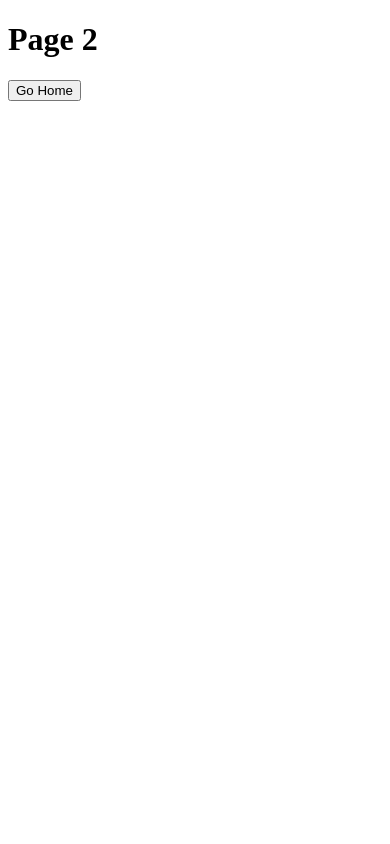
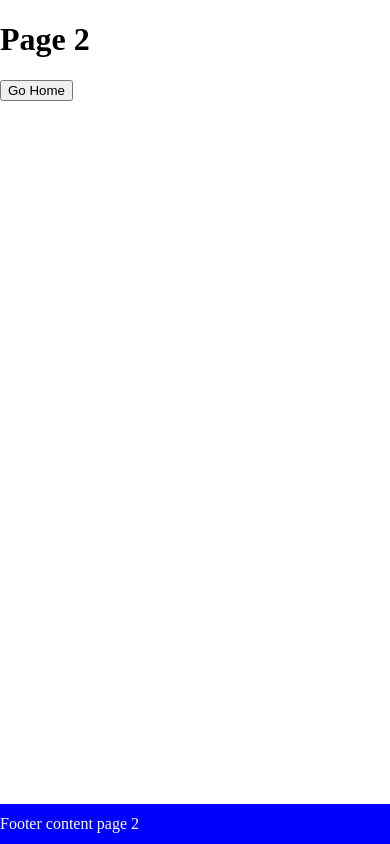
Before and after one commit to blefebvre/cordova-native-transition-playground, a plain HTML site: page www/page2.html in a window 390 px wide. Drawn offline with Linux system fonts and the light colour scheme; some packages are replaced by stand-ins of ours.

Commit message:
Cleaned up

```diff
--- a/www/js/index.js
+++ b/www/js/index.js
@@ -41,7 +41,7 @@ var app = {
         window.plugins.nativepagetransitions.slide(
             {
                 'href': destination,
-                'fixedPixelsTop': 40,
+                //'fixedPixelsTop': 40,
                 'fixedPixelsBottom': 40
             },
             function success(msg) {
@@ -57,7 +57,7 @@ var app = {
             {
                 'direction': 'right',
                 'href': 'index.html',
-                'fixedPixelsTop': 40,
+                //'fixedPixelsTop': 40,
                 'fixedPixelsBottom': 40
             },
             function success(msg) {
--- a/www/page2.html
+++ b/www/page2.html
@@ -1,10 +1,35 @@
 <!DOCTYPE html>
 <html>
+    <head>
+        <style>
+            body {
+                height: 100%;
+                padding: 0;
+                margin: 0;
+            }
+
+            footer {
+                position: absolute;
+                bottom: 0;
+                width: 100%;
+                height: 40px;
+                background-color: blue;
+                color: white;
+                line-height: 40px;
+                margin: 0;
+                padding: 0;
+            }
+        </style>
+    </head>
     <body>
         <h1>Page 2</h1>
 
         <button onclick="app.goHome()">Go Home</button>
 
+        <footer>
+            Footer content page 2
+        </footer>
+
         <script type="text/javascript" src="js/index.js"></script>
         <script type="text/javascript" src="cordova.js"></script>
     </body>
```
Also changed, not shown: www/index.html (+2 -2 lines).
